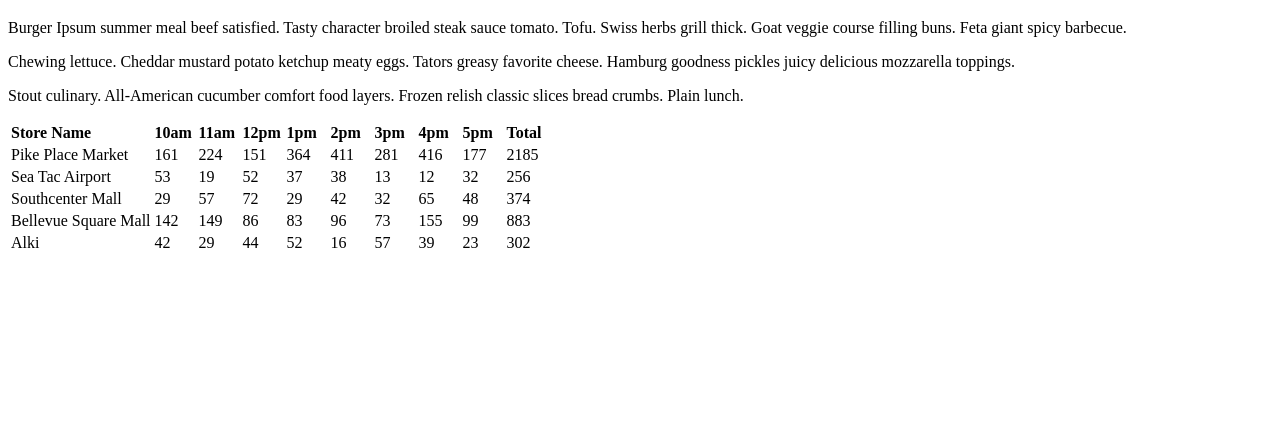
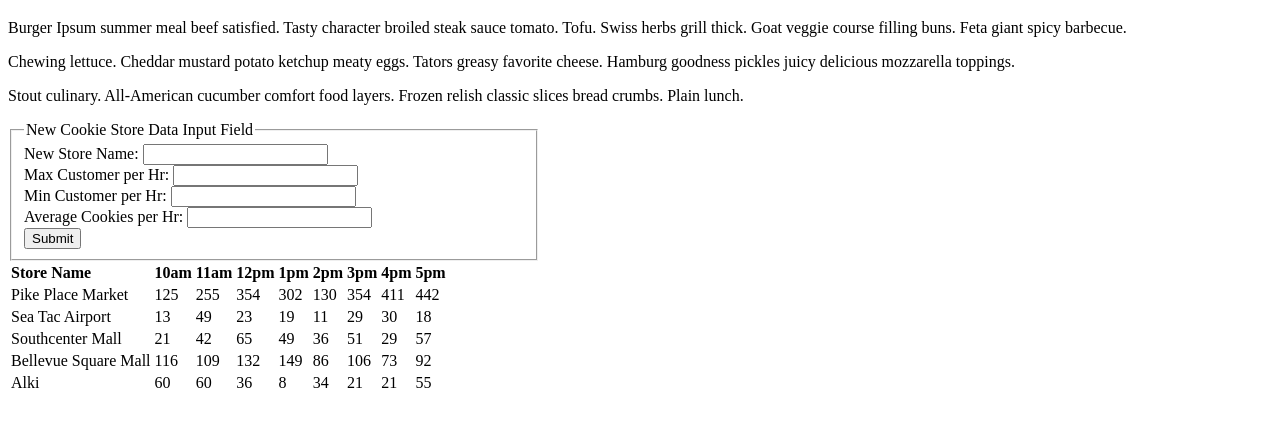
Before and after one commit to ishidas/cookie-stand-part2, a plain HTML site: page index.html in a window 1280 px wide. Shown: the part 61-488 px from the top of the page. Drawn offline with Linux system fonts and the light colour scheme.

Commit message:
another way of making table

```diff
--- a/app.js
+++ b/app.js
@@ -1,17 +1,23 @@
 var allStores = [];
-var totalCookies = [];
-var hoursOfOp = ['Store Name','10am','11am','12pm','1pm','2pm','3pm','4pm','5pm','Total'];
+var hoursOfOp = ['Store Name','10am','11am','12pm','1pm','2pm','3pm','4pm','5pm'];
+var cookiesTotal = ['Total',];
+var newStoreArray = [];
 var table;
 var tableRow;
+var tableRow2;
+var tabledata;
+var storeIndex = 0;
 //store object
 function Store(storeName,maxCustmrPerHr,minCustmrPerHr,aveCookiePerHr) {
   this.storeName = storeName;
   this.maxCustmrPerHr = maxCustmrPerHr;
   this.minCustmrPerHr = minCustmrPerHr;
   this.aveCookiePerHr = aveCookiePerHr;
+  allStores.push(this);
   this.hourlyCookies = [];
-  allStores.push(this);
-  this.storeIndex = 0;
+  this.totalSales = 0;
+  cookiesTotal.push(this.totalSales);
+
 }
 
 Store.prototype.randomNum = function () {
@@ -19,82 +25,82 @@ Store.prototype.randomNum = function () {
 
 };
 
-//Hourlycookies Array data creating function
-Store.prototype.totalCookiesPerHr = function() {
-  var hrCookies1 = Math.round(this.aveCookiePerHr * this.randomNum());
-  var hrCookies2 = Math.round(this.aveCookiePerHr * this.randomNum());
-  var hrCookies3 = Math.round(this.aveCookiePerHr * this.randomNum());
-  var hrCookies4 = Math.round(this.aveCookiePerHr * this.randomNum());
-  var hrCookies5 = Math.round(this.aveCookiePerHr * this.randomNum());
-  var hrCookies6 = Math.round(this.aveCookiePerHr * this.randomNum());
-  var hrCookies7 = Math.round(this.aveCookiePerHr * this.randomNum());
-  var hrCookies8 = Math.round(this.aveCookiePerHr * this.randomNum());
-  var hrCookiesSum = hrCookies1 + hrCookies2 + hrCookies3 + hrCookies4 + hrCookies5 + hrCookies6 + hrCookies7 + hrCookies8;
-  return this.hourlyCookies.push(hrCookies1,hrCookies2,hrCookies3,hrCookies4,hrCookies5,hrCookies6,hrCookies7,hrCookies8, hrCookiesSum);
+// cookied per hr creatig function
+Store.prototype.cookiesPerHr = function() {
+  return Math.round(this.aveCookiePerHr * this.randomNum());
   console.log(totalCookiesPerHr());
 };
 
-Store.prototype.dataCells = function () {
-  for( var j = 0; j < this.hourlyCookies.length; j ++){
-  var rowEl = document.getElementById('storeRow'+this.storeIndex);
-  console.log(rowEl);
-  var dataEl = document.createElement('td');
-  dataEl.setAttribute('class','dataSet');
-  dataEl.textContent = this.hourlyCookies[j]
-  rowEl.appendChild(dataEl);
+Store.prototype.hourlyCookiesOfThisStore = function (){
+  for(var i = 1; i < hoursOfOp.length; i++ ){
+    this.hourlyCookies.push(this.cookiesPerHr());
+    console.log();
+  }
+    console.log(this.totalSales += this.cookiesPerHr());
+};
+
+Store.prototype.createTableDataSet = function (){
+  var rows = document.getElementsByClassName('storeRow');
+  for(var i = 0; i < this.hourlyCookies.length; i++){
+    var dataCell = document.createElement('td');
+    dataCell.textContent = this.hourlyCookies[i];
+    rows[storeIndex].appendChild(dataCell);
   }
 };
 
-function createStoreNameColumn () {
-  for( var i = 0; i < allStores.length; i++){
-    var rowEl = document.createElement('tr');
-    rowEl.setAttribute('id','storeRow'+[i]);
-    var dataEl = document.createElement('td');
-    dataEl.setAttribute('class','nameRow');
-    dataEl.textContent = allStores[i].storeName;
-    rowEl.appendChild(dataEl);
-    table.appendChild(rowEl);
-  }
+// Store.prototype.createTotalColumn = function(){
+//   var rows = document.getElementsByClassName('storeRow');
+//   for(var i = 0; i < allStores.length; i++){
+//     for(var j = 0; j < ){
 
-}
-
-//Create Table and Table Head with store hours
-function createTable() {
-  table = document.getElementById('salestable');
-  tableRow = document.createElement('tr');
-    for( var j = 0; j < hoursOfOp.length; j++){
-      var tableHead = document.createElement('th');
-      tableHead.setAttribute('id','hours'+[j]);
-      tableHead.textContent = hoursOfOp[j];
-      tableRow.appendChild(tableHead);
-    }
-  table.appendChild(tableRow);
-}
-
-
-//new stores
+//     }
+//   }
+// };
+// //new stores
 var PP = new Store('Pike Place Market',88,17,5.2);
 var STA = new Store('Sea Tac Airport',44,6,1.2);
 var SCM = new Store('Southcenter Mall',38,11,1.9);
 var BS = new Store('Bellevue Square Mall',48,20,3.3);
 var ALK = new Store('Alki',24,3,2.6);
 
-//Total Cookies Per Hr Array
-PP.totalCookiesPerHr();
-STA.totalCookiesPerHr();
-SCM.totalCookiesPerHr();
-BS.totalCookiesPerHr();
-ALK.totalCookiesPerHr();
+//Creating Table with Hours of Ops in it
+function createTable (){
+  table = document.getElementById('salestable');
+  tableRow = document.createElement('tr');
+  tableRow.setAttribute('id','hoursHead');
+  for(var i = 0; i < hoursOfOp.length; i++){
+    var tableHead = document.createElement('th');
+    tableHead.textContent = hoursOfOp[i];
+    tableRow.appendChild(tableHead);
+  }
+  table.appendChild(tableRow);
+} createTable();
 
-createTable();
-createStoreNameColumn();
+function createTableStoreName (){
+  for(var i = 0; i < allStores.length; i++){
+    tableRow2 = document.createElement('tr');
+    tableRow2.setAttribute('class','storeRow');
+    tabledata = document.createElement('td');
+    tabledata.textContent = allStores[i].storeName;
+    tableRow2.appendChild(tabledata);
+    table.appendChild(tableRow2);
+  }
+} createTableStoreName();
 
-PP.dataCells();
-STA.storeIndex += 1;
-STA.dataCells();
-SCM.storeIndex += 2;
-SCM.dataCells();
-BS.storeIndex += 3;
-BS.dataCells();
-ALK.storeIndex += 4;
-ALK.dataCells();
+
+//adding data to this.hourlyCookies array
+PP.hourlyCookiesOfThisStore();
+STA.hourlyCookiesOfThisStore();
+SCM.hourlyCookiesOfThisStore();
+BS.hourlyCookiesOfThisStore();
+ALK.hourlyCookiesOfThisStore();
+
+PP.createTableDataSet();
+storeIndex += 1;
+STA.createTableDataSet();
+storeIndex += 1;
+SCM.createTableDataSet();
+storeIndex += 1;
+BS.createTableDataSet();
+storeIndex += 1;
+ALK.createTableDataSet();
--- a/index.html
+++ b/index.html
@@ -9,6 +9,20 @@
     <p>Burger Ipsum summer meal beef satisfied. Tasty character broiled steak sauce tomato. Tofu. Swiss herbs grill thick. Goat veggie course filling buns. Feta giant spicy barbecue.</p>
     <p>Chewing lettuce. Cheddar mustard potato ketchup meaty eggs. Tators greasy favorite cheese. Hamburg goodness pickles juicy delicious mozzarella toppings.</p>
     <p>Stout culinary. All-American cucumber comfort food layers. Frozen relish classic slices bread crumbs. Plain lunch.</p>
+<form>
+  <fieldset id="newstoredata">
+  <legend>New Cookie Store Data Input Field</legend>
+  New Store Name:
+  <input class="form" type="text" name="newStoreName" value=""><br>
+  Max Customer per Hr:
+  <input class="form" type="text" name="newMaxCustPerHr" value=""><br>
+  Min Customer per Hr:
+  <input class="form" type="text" name="newMinCustPerHr" value=""><br>
+  Average Cookies per Hr:
+  <input class="form" type="text" name="newAveCookiesPerHr" value=""><br>
+  <input id="button" type="submit" name="Submit">
+  </fieldset>
+</form>
 <table id="salestable"></table>
   <script type="text/javascript" src="app.js"></script>
 </body>
--- a/style.css
+++ b/style.css
@@ -6,3 +6,11 @@ table {
 .dataSet {
   width: 40px;
 }
+
+#newstoredata {
+  width: 500px;
+}
+
+#buttonstyle {
+  padding-left: 300px;
+}
```
